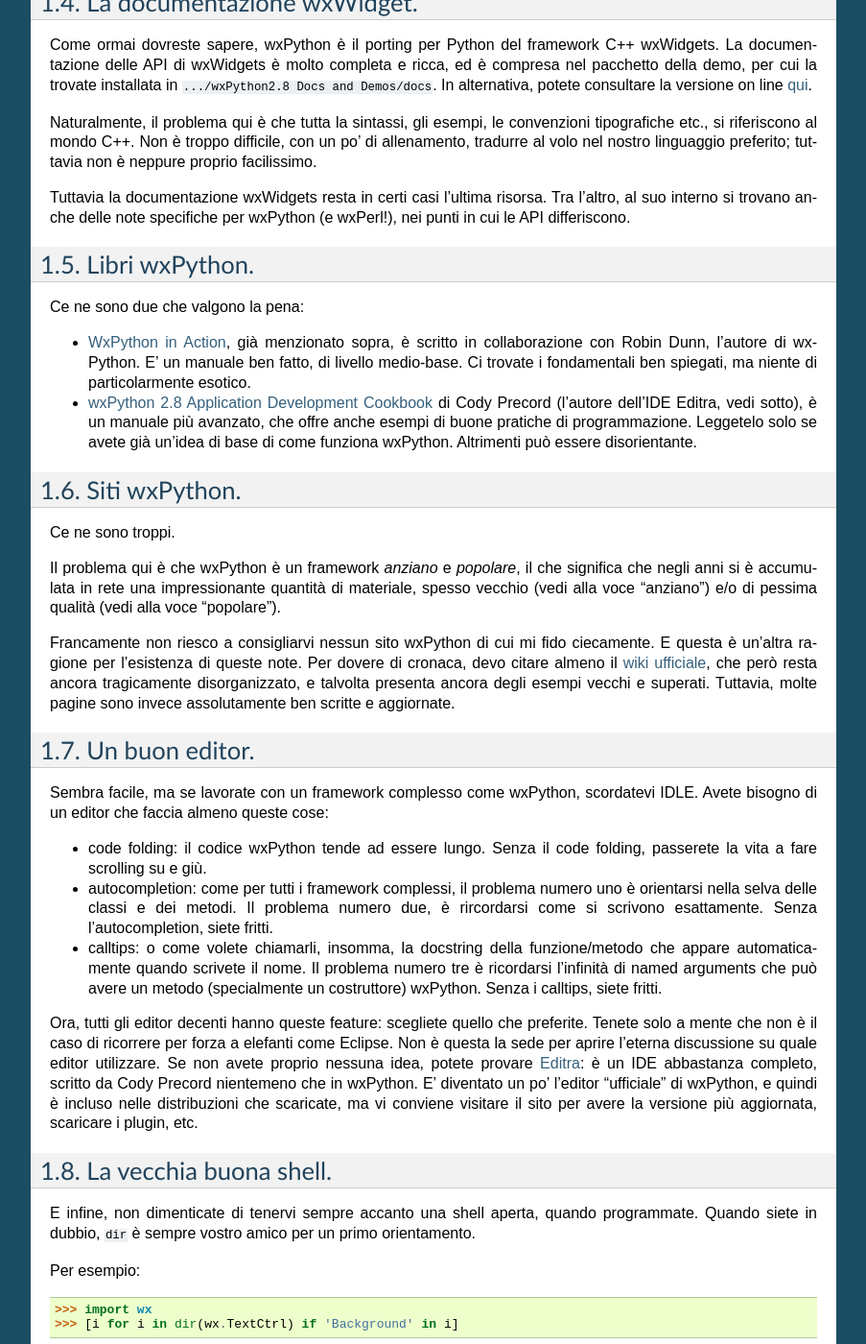
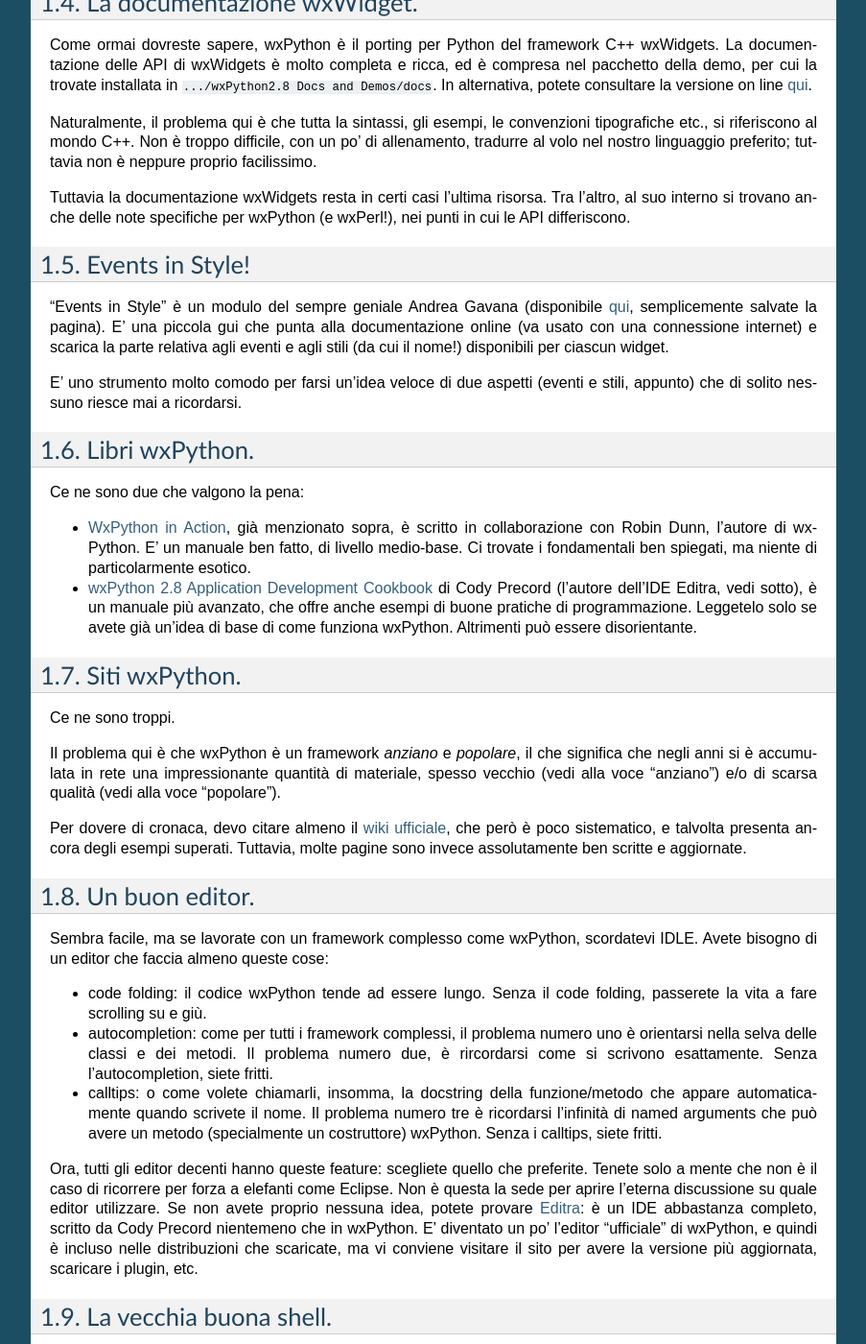
Before and after one commit to ricpol/wxnote, a Sphinx documentation site: the page built from source/documentarsi.rst, in a window 1280 px wide and 1400 px high, scrolled down 1050 px. Shown: the whole window at 96% size, without its empty margins (198-1101 px from the left). Built offline with Sphinx 7.4.7, drawn with Linux system fonts in a browser that asks for light colours; some of the changed text lies outside the part shown.

Commit message:
added 'EventsInStyle', mod 'Siti'

```diff
--- a/source/documentarsi.rst
+++ b/source/documentarsi.rst
@@ -4,6 +4,7 @@ Documentazione wxPython.
 wxPython è un framework vasto e complesso, e soprattutto all'inizio può disorientare. Questa sezione elenca una serie di risorse che *dovete assolutamente* tenere a portata di mano quando scrivete codice wxPython.
 
 Il problema con tutti questi materiali, ovviamente, è che sono in inglese. Non esiste nulla in italiano... il che sarebbe poi la ragione dell'esistenza di questi appunti. Tuttavia non potete prescindere da un po' di fatica linguistica, se volete fare qualche progresso con wxPython (e con Python, e con la programmazione in generale).
+
 
 La demo.
 --------
@@ -13,6 +14,7 @@ La demo è il primo posto dove in genere vi conviene guardare. Se non c'è nella
 La demo è un pacchetto che si scarica e si installa a parte `sul sito di wxPython <http://www.wxpython.org/download.php#stable>`_ (cercate "wxPython Demo" tra i vari pacchetti). Una volta aperta, presenta un elenco di esempi organizzati in un albero che potete sfogliare. Ciascun esempio mostra anche il suo codice sorgente e delle note utili. Una possibilità molto comoda è che potete fare delle modifiche direttamente nel codice, e vedere subito il risultato.
 
 L'unico problema della demo è che spesso gli esempi sono eccessivamente complessi: nello sforzo di dimostrare tutte le possibilità dei vari widget, il codice si allunga a dismisura, e non è sempre facile orientarsi.
+
 
 Gli altri esempi.
 -----------------
@@ -27,6 +29,7 @@ Scaricando il pacchetto della demo, installate anche alcune piccole applicazioni
 
 Molto utili sono anche gli snippet raccolti in ``.../wxPython2.8 Docs and Demos/wxPython/samples/wxPIA_book``. Questi sono esempi tratti dal libro `WxPython in Action <http://www.manning.com/rappin/>`_. L'unico problema di questi esempi è che, essendo tratti dal libro, sono organizzati secondo i capitoli, ed è un po' noioso provarli tutti per vedere cosa fanno.
 
+
 La documentazione wxPython.
 ---------------------------
 
@@ -34,6 +37,7 @@ La documentazione delle API di wxPython è solo online. Potete trovare la versio
 
 
 Ovviamente la documentazione delle API è fondamentale, ma solo se sapete già che cosa state cercando...
+
 
 La documentazione wxWidget.
 ---------------------------
@@ -44,6 +48,15 @@ Come ormai dovreste sapere, wxPython è il porting per Python del framework C++
 Naturalmente, il problema qui è che tutta la sintassi, gli esempi, le convenzioni tipografiche etc., si riferiscono al mondo C++. Non è troppo difficile, con un po' di allenamento, tradurre al volo nel nostro linguaggio preferito; tuttavia non è neppure proprio facilissimo.
 
 Tuttavia la documentazione wxWidgets resta in certi casi l'ultima risorsa. Tra l'altro, al suo interno si trovano anche delle note specifiche per wxPython (e wxPerl!), nei punti in cui le API differiscono.
+
+
+Events in Style!
+----------------
+
+"Events in Style" è un modulo del sempre geniale Andrea Gavana (disponibile `qui <http://xoomer.virgilio.it/infinity77/Zipped/EventsInStyle.py>`_, semplicemente salvate la pagina). E' una piccola gui che punta alla documentazione online (va usato con una connessione internet) e scarica la parte relativa agli eventi e agli stili (da cui il nome!) disponibili per ciascun widget.
+
+E' uno strumento molto comodo per farsi un'idea veloce di due aspetti (eventi e stili, appunto) che di solito nessuno riesce mai a ricordarsi.
+
 
 Libri wxPython.
 ---------------
@@ -60,9 +73,12 @@ Siti wxPython.
 
 Ce ne sono troppi.
 
-Il problema qui è che wxPython è un framework *anziano* e *popolare*, il che significa che negli anni si è accumulata in rete una impressionante quantità di materiale, spesso vecchio (vedi alla voce "anziano") e/o di pessima qualità (vedi alla voce "popolare").
+Il problema qui è che wxPython è un framework *anziano* e *popolare*, il che significa che negli anni si è accumulata in rete una impressionante quantità di materiale, spesso vecchio (vedi alla voce "anziano") e/o di scarsa qualità (vedi alla voce "popolare").
 
-Francamente non riesco a consigliarvi nessun sito wxPython di cui mi fido ciecamente. E questa è un'altra ragione per l'esistenza di queste note. Per dovere di cronaca, devo citare almeno il `wiki ufficiale <http://wiki.wxpython.org/>`_, che però resta ancora tragicamente disorganizzato, e talvolta presenta ancora degli esempi vecchi e superati. Tuttavia, molte pagine sono invece assolutamente ben scritte e aggiornate.
+.. todo:: Al momento, non riesco a consigliare nessun sito di cui mi fido ciecamente. In futuro, prometto di fare una nuova indagine.
+
+Per dovere di cronaca, devo citare almeno il `wiki ufficiale <http://wiki.wxpython.org/>`_, che però è poco sistematico, e talvolta presenta ancora degli esempi superati. Tuttavia, molte pagine sono invece assolutamente ben scritte e aggiornate.
+
 
 Un buon editor.
 ---------------
@@ -77,6 +93,7 @@ Sembra facile, ma se lavorate con un framework complesso come wxPython, scordate
 
 Ora, tutti gli editor decenti hanno queste feature: scegliete quello che preferite. Tenete solo a mente che non è il caso di ricorrere per forza a elefanti come Eclipse. Non è questa la sede per aprire l'eterna discussione su quale editor utilizzare. Se non avete proprio nessuna idea, potete provare `Editra <http://editra.org/>`_: è un IDE abbastanza completo, scritto da Cody Precord nientemeno che in wxPython. E' diventato un po' l'editor "ufficiale" di wxPython, e quindi è incluso nelle distribuzioni che scaricate, ma vi conviene visitare il sito per avere la versione più aggiornata, scaricare i plugin, etc.
 
+
 La vecchia buona shell.
 -----------------------
 
```
